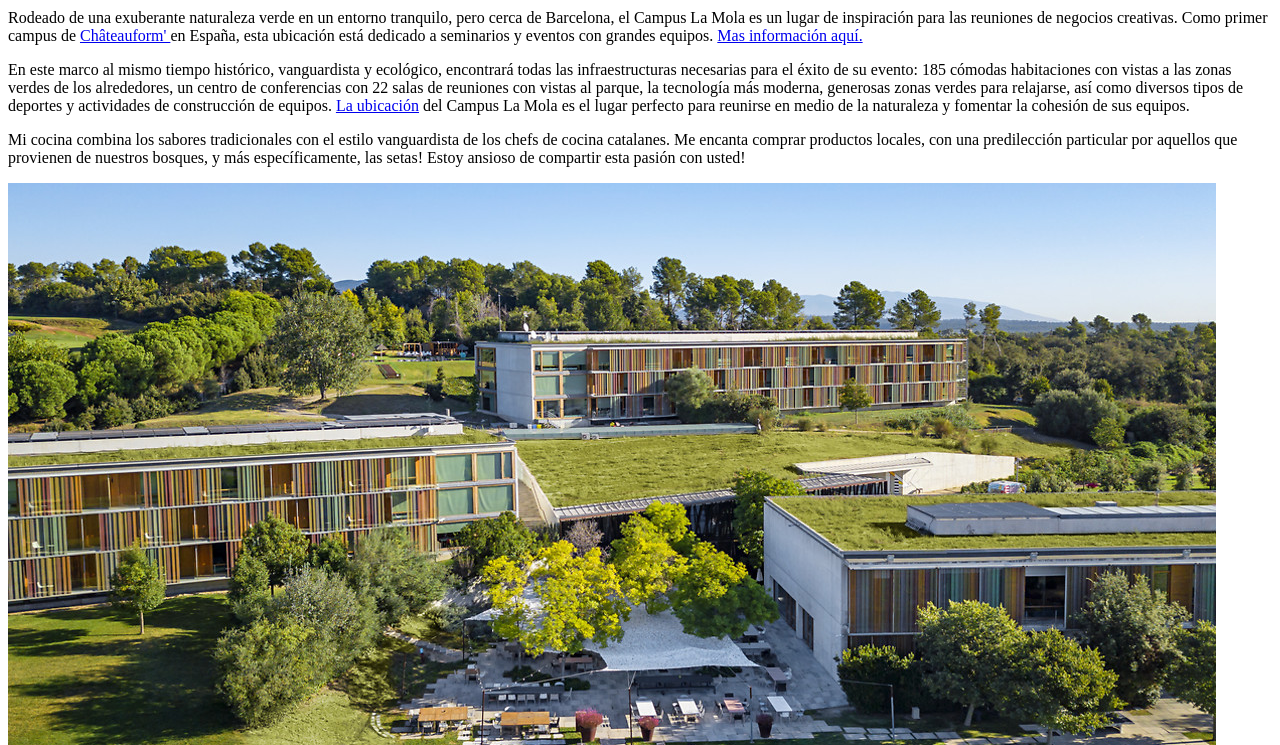
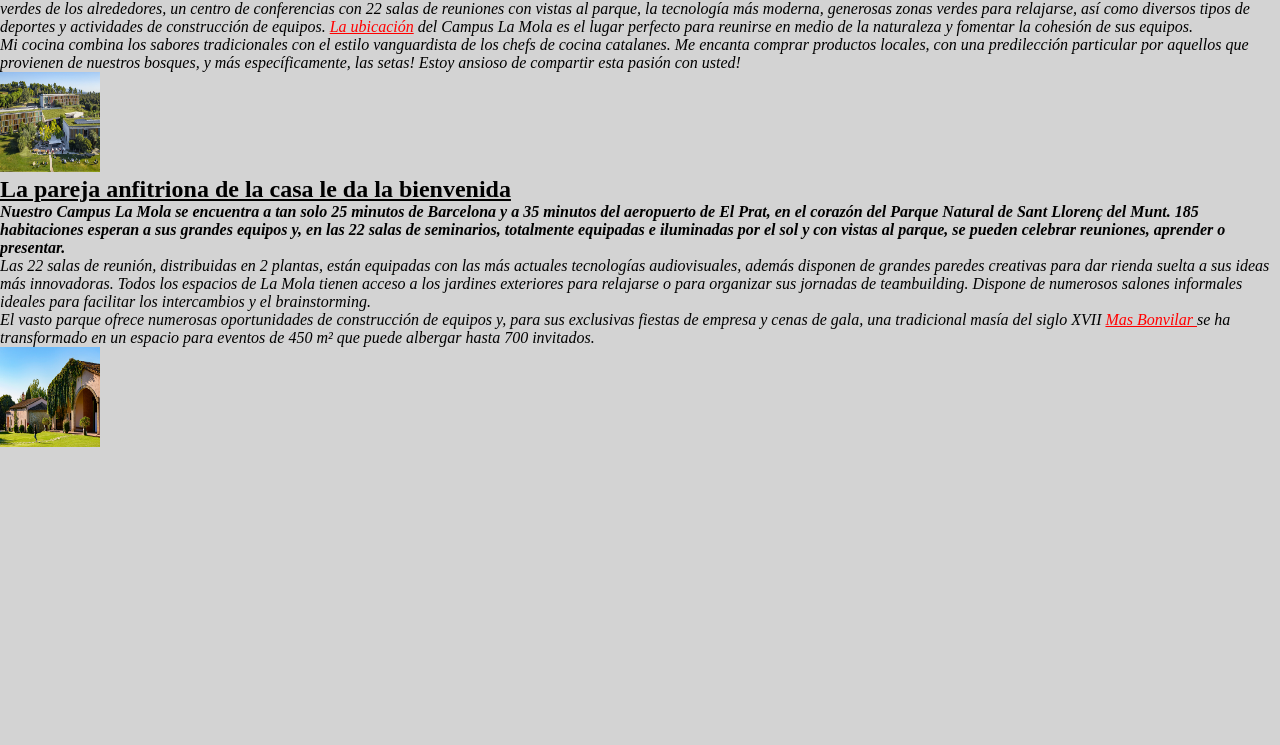
Before and after one commit to Rodolfofyto/css_01_ejercicio, a plain HTML site: page index.html in a window 1280 px wide. Shown: the part 118-863 px from the top of the page. After the commit the page ends 800 px from the top, so only its background shows below. Drawn offline with Linux system fonts and the light colour scheme.

Commit message:
agregado clases y modificado estilo

```diff
--- a/index.html
+++ b/index.html
@@ -2,16 +2,17 @@
 <html lang="en">
 
 <head>
-    <meta charset="UTF-8">
-    <meta http-equiv="X-UA-Compatible" content="IE=edge">
-    <meta name="viewport" content="width=device-width, initial-scale=1.0">
+    <meta charset="UTF-8"/>
+    <meta http-equiv="X-UA-Compatible" content="IE=edge"/>
+    <meta name="viewport" content="width=device-width, initial-scale=1.0"/>
     <title>Ejercicio 2</title>
+    <link rel="stylesheet" href="style.css"/>
 </head>
 
 <body>
     <h1>Campus La Mola</h1>
     <h2>Información</h2>
-    <p>Rodeado de una exuberante naturaleza verde en un entorno tranquilo,
+    <p class="principal">Rodeado de una exuberante naturaleza verde en un entorno tranquilo,
         pero cerca de Barcelona, el Campus La Mola es un lugar de inspiración
         para las reuniones de negocios creativas. Como primer campus de
         <a href="https://www.chateauform.com/es/" target="_blank">Châteauform'
@@ -41,7 +42,7 @@
         esta pasión con usted!</p>
     <img src="/campus.jpg" title="Campus la Mola" alt="Foto aérea del campus"/>
     <h2>La pareja anfitriona de la casa le da la bienvenida</h2>
-    <p>Nuestro Campus La Mola se encuentra a tan solo 25 minutos
+    <p class="principal">Nuestro Campus La Mola se encuentra a tan solo 25 minutos
         de Barcelona y a 35 minutos del aeropuerto de El Prat,
         en el corazón del Parque Natural de Sant Llorenç del Munt.
         185 habitaciones esperan a sus grandes equipos y, en las
--- a/style.css
+++ b/style.css
@@ -2,3 +2,35 @@
     margin: 0;
     padding: 0;
 }
+body {
+    background-color: lightgrey;
+}
+h1{
+    color: red;
+}
+h2{
+    text-decoration: underline;
+}
+p{
+    font-style: italic;
+}
+.principal{
+    font-weight: bold;
+}
+img {
+    width: 100px;
+    height: 100px;
+}
+img:hover {
+    transform: scale(5);
+    border: solid 3px blue;
+}
+a:link{
+ color: red;
+}
+a:visited{
+ color: green;
+}
+a:active{
+ color:blue ;
+}
```
